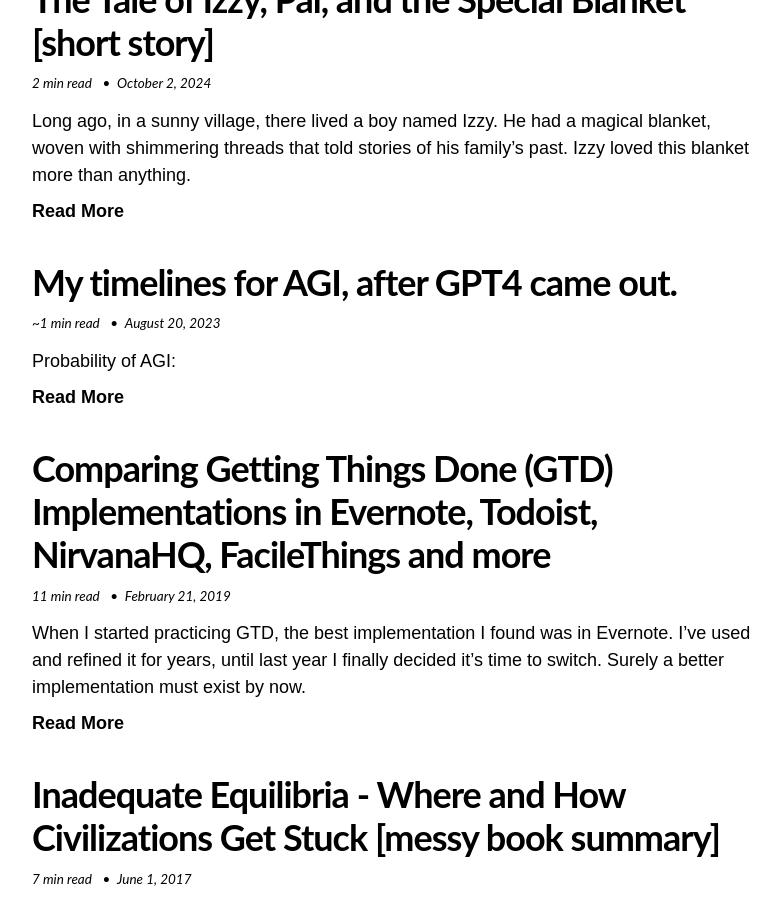
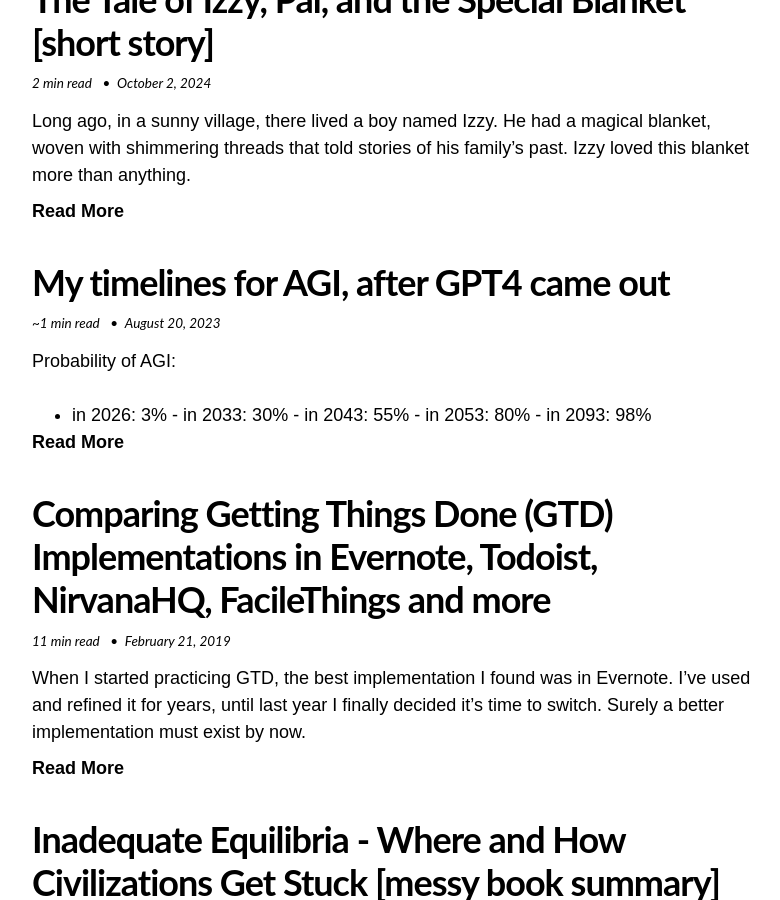
Before and after one commit to eddiesmo/eddiesmo.github.io, a Jekyll site: the page built from index.html, in a window 1280 px wide and 900 px high, scrolled down 524 px. Shown: the whole window, without its empty margins (242-1022 px from the left). Built offline with Jekyll 4.4.1, drawn with Linux system fonts in a browser that asks for light colours; nearby versions of some CDN libraries.

Commit message:
small fixes to post

```diff
--- a/_posts/2023-08-20-AGI-timeline.md
+++ b/_posts/2023-08-20-AGI-timeline.md
@@ -1,10 +1,16 @@
 ---
 layout: post
-title: My timelines for AGI, after GPT4 came out.
+title: My timelines for AGI, after GPT4 came out
 comments: false
-# excerpt: "My core directive was simple: Analyze. Understand. Solve."
+excerpt: "Probability of AGI:
+
+- in 2026: 3%
+- in 2033: 30%
+- in 2043: 55%
+- in 2053: 80%
+- in 2093: 98%
+"
 tags:
-  - short story
 
 ---
 
```
